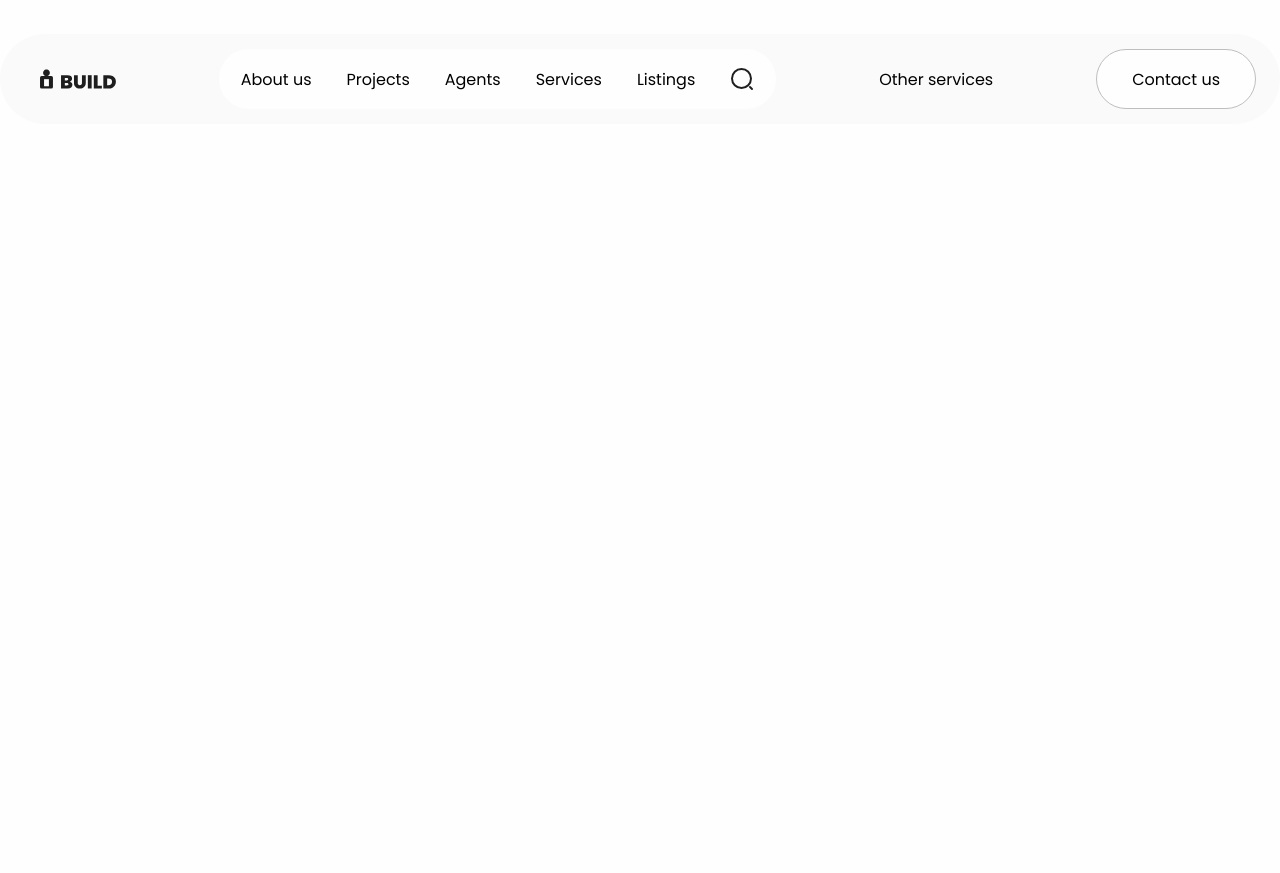
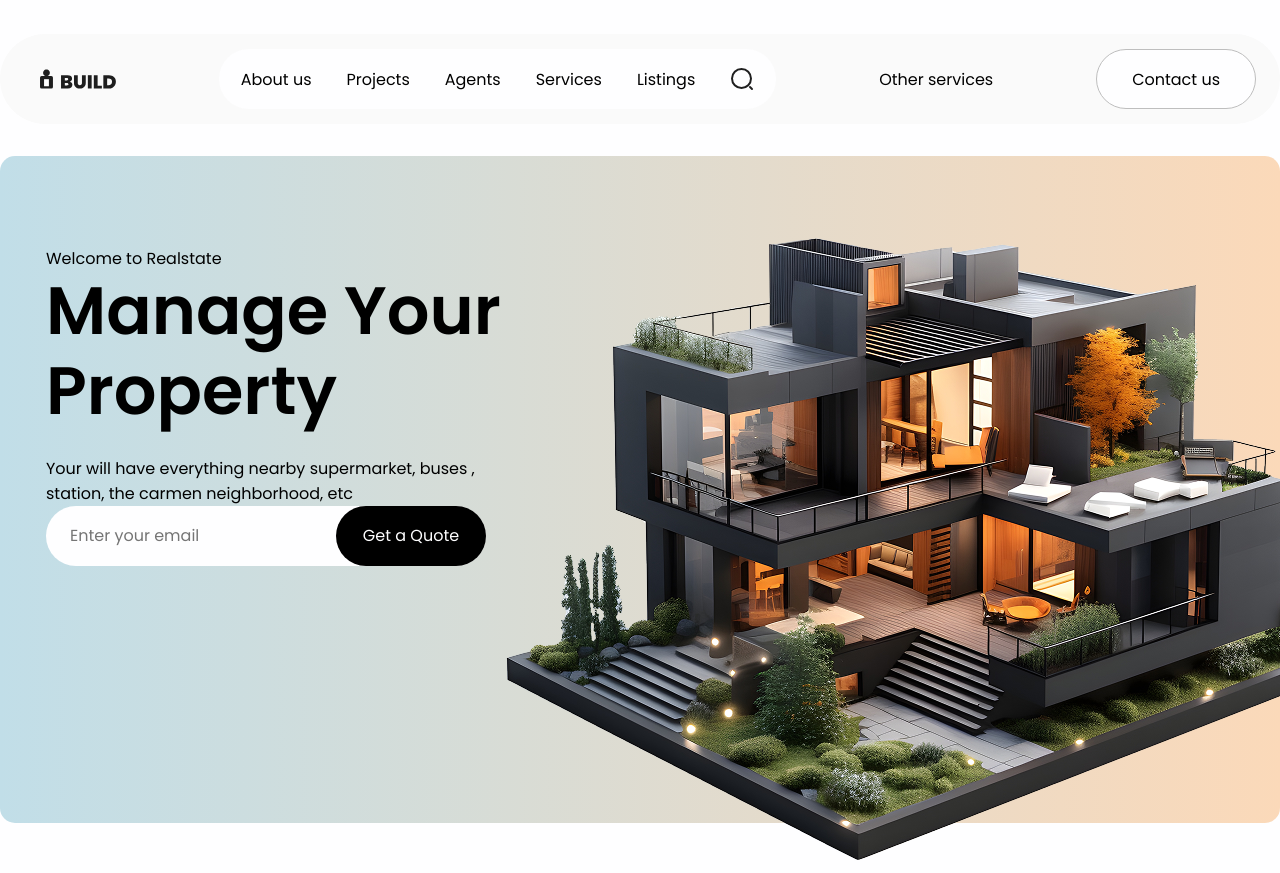
Before and after one commit to vlesueji/landing_page, a plain HTML site: page index.html in a window 1280 px wide. Before the commit the page ends 800 px from the top, so only its background shows below. Drawn offline with Linux system fonts and the light colour scheme.

Commit message:
edit header

```diff
--- /dev/null
+++ b/gulpfile.js
@@ -0,0 +1,8 @@
+const gulp = require('gulp');
+const px2rem = require('gulp-px-to-rem');
+
+gulp.task('default', function(){
+  gulp.src('./styles/*.css')
+    .pipe(px2rem({accuracy:2}))
+    .pipe(gulp.dest('./styles/'));
+});
--- a/index.html
+++ b/index.html
@@ -15,7 +15,8 @@
 </head>
 <body>
 <header class="header container">
-  <a class="header__logo" href="#" >
+  <a class="header__logo"
+     href="#">
     <img
       class="logo__image"
       src="./images/Logo.svg"
@@ -26,27 +27,74 @@
   <nav class="header__menu">
     <ul class="header__menu-list">
       <li class="header__menu-item">
-        <a class="header__menu-link" href="#">About us</a></li>
+        <a class="header__menu-link"
+           href="#">About us
+        </a>
+      </li>
       <li class="header__menu-item">
-        <a class="header__menu-link" href="#">Projects</a></li>
-      <li  class="header__menu-item">
-        <a class="header__menu-link" href="#">Agents</a></li>
+        <a class="header__menu-link"
+           href="#">Projects
+        </a>
+      </li>
       <li class="header__menu-item">
-        <a class="header__menu-link" href="#">Services</a></li>
+        <a class="header__menu-link"
+           href="#">Agents
+        </a>
+      </li>
       <li class="header__menu-item">
-        <a class="header__menu-link" href="#">Listings</a></li>
+        <a class="header__menu-link"
+           href="#">Services
+        </a>
+      </li>
       <li class="header__menu-item">
-        <a class="header__menu-link" href="#">
+        <a class="header__menu-link"
+           href="#">Listings
+        </a>
+      </li>
+      <li class="header__menu-item">
+        <a class="header__menu-link"
+           href="#">
           <img
             class="header__menu-image"
             src="./images/search-normal.svg"
-            alt="search"></a>
+            alt="search">
+        </a>
       </li>
     </ul>
     <a href="#"
-       class="header__menu-link">Other services</a>
+       class="header__menu-link">Other services
+    </a>
   </nav>
-  <button class="header__button" type="button">Contact us</button>
+  <button class="header__button"
+          type="button">Contact us
+  </button>
 </header>
+<main class="home container">
+  <div class="home__info">
+    <p>Welcome to Realstate</p>
+    <h1>Manage Your Property</h1>
+    <p>Your will have everything nearby supermarket, buses , station, the carmen neighborhood, etc</p>
+    <form class="mail"
+          action=""
+          autocomplete="on"
+          method="get">
+      <input type="email"
+             name=""
+             id="user-email"
+             placeholder="Enter your email"
+             class="mail__input">
+      <button class="mail__button"
+              type="submit">Get a Quote
+      </button>
+    </form>
+  </div>
+  <img
+    class="home__image"
+    src="./images/header/header.png"
+    alt="House"
+    width="780"
+    height="670">
+
+</main>
 </body>
 </html>
--- a/styles/_globals.scss
+++ b/styles/_globals.scss
@@ -14,3 +14,10 @@ a {
     color: var(--orange);
   }
 }
+
+h1 {
+  font-size: 67px;
+  font-weight: 600;
+  line-height: 120%;
+  margin-bottom: 24px;
+}
--- a/styles/_utils.scss
+++ b/styles/_utils.scss
@@ -17,3 +17,8 @@
   clip: rect(0 0 0 0);
   overflow: hidden;
 }
+
+@mixin border{
+  border-style: solid;
+  border-color: red;
+}
--- a/styles/_variables.scss
+++ b/styles/_variables.scss
@@ -1,3 +1,5 @@
+$gradient: linear-gradient(to right, var(--primary), var(--secondary));
+
 :root {
   --primary: #c1dee8;
   --secondary: #fbd9b9;
--- a/styles/styles.scss
+++ b/styles/styles.scss
@@ -57,3 +57,43 @@
     }
   }
 }
+
+.home {
+  display: flex;
+  flex-direction: row;
+  justify-content: space-between;
+  margin-top: 32px;
+  border-radius: var(--border-radius-card);
+  background: variables.$gradient;
+}
+
+.home__info {
+  padding-left: 46px;
+  padding-top: 90px;
+  width: 50%;
+}
+
+.home__image {
+  position: relative;
+  top: +50px;
+}
+
+.mail {
+  display: flex;
+  flex-direction: row;
+  align-items: center;
+  justify-content: space-between;
+  width: 440px;
+  height: 60px;
+  background: var(--white);
+  border-radius: var(--border-radius-button);
+  padding-left: 24px;
+}
+
+.mail__button {
+  background-color: var(--black);
+  color: var(--white);
+  height: 100%;
+  width: 150px;
+  border-radius: var(--border-radius-button);
+}
```
Also changed, not shown: styles/_fonts.scss (+10 -0 lines), images/header/header.png (added), images/vuesax/linear/edit-2.svg (added), images/vuesax/linear/messages.svg (added), images/vuesax/linear/sms-tracking.svg (added), styles/styles.css, 1 other file.
